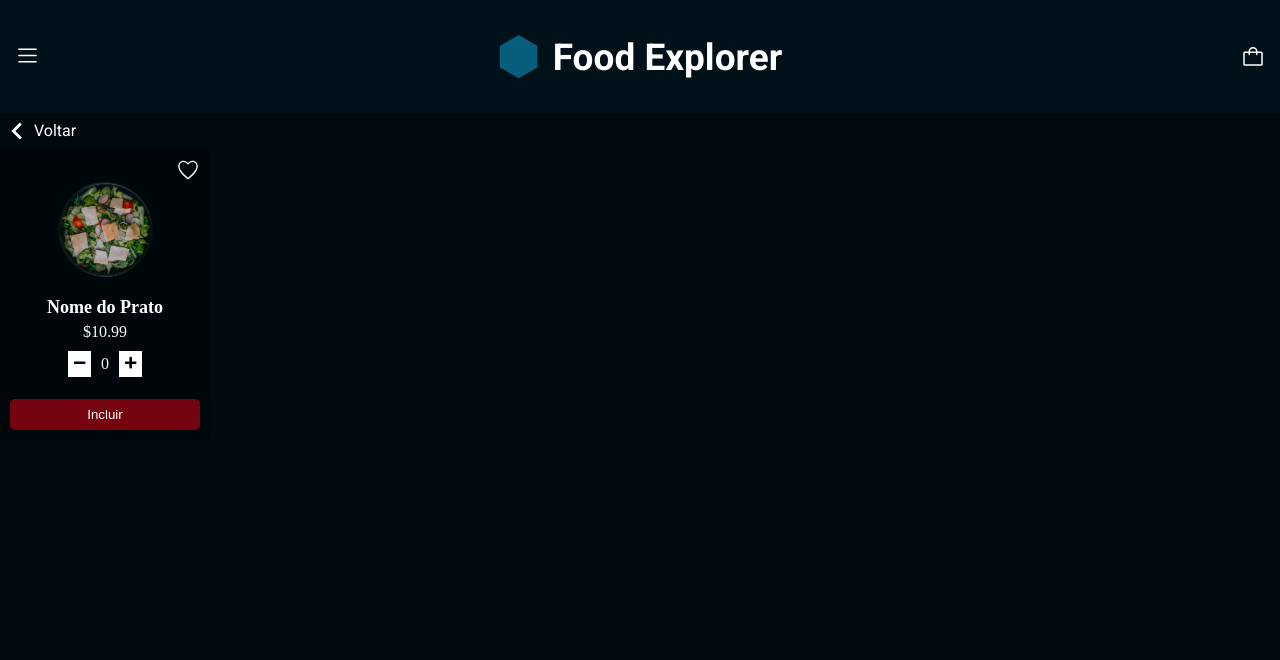
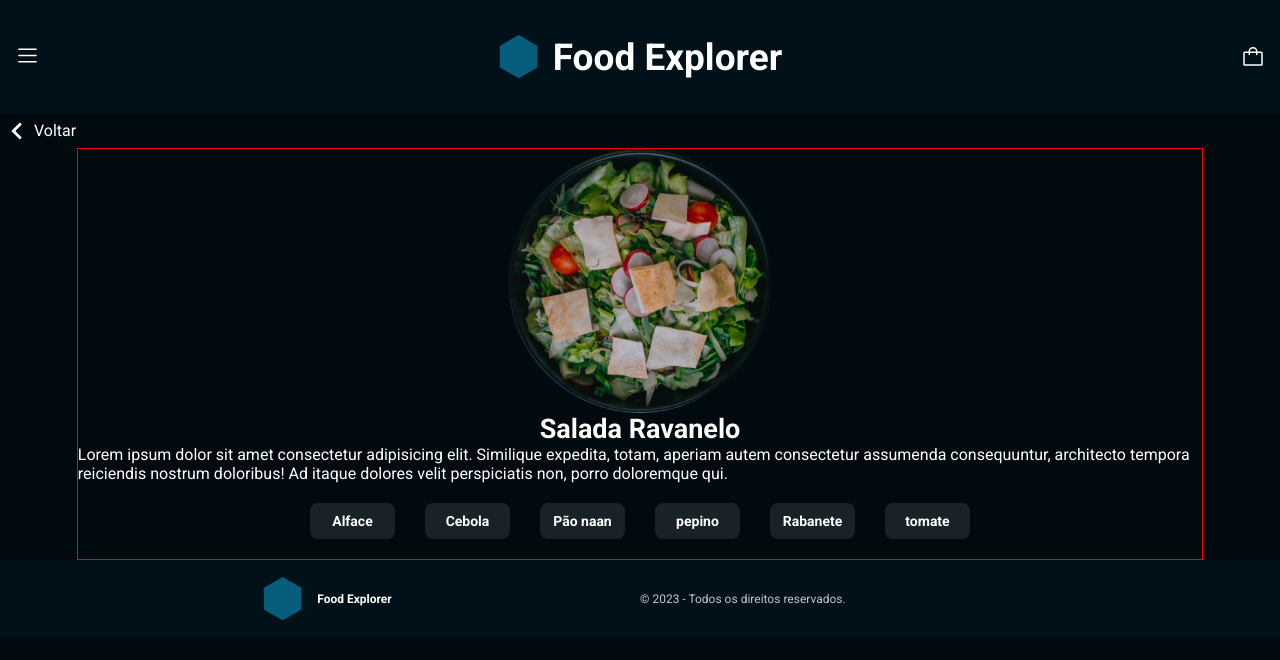
Before and after one commit to Guilhermecarvalho11/cardapio_frontend, a React (Vite) app: page /dishs in a window 1280 px wide. Shown: the top 660 px of the page. Built offline with nearby package versions, Linux system fonts and the light colour scheme.

Commit message:
create component in the Tags

```diff
--- a/src/components/ButtonIMG/styled.js
+++ b/src/components/ButtonIMG/styled.js
@@ -6,7 +6,7 @@ export const Container = styled.div`
 `;
 
 export const Button = styled.button`
-  background-color: ${({ theme }) => theme.COLORS.BACKGROUND_800};
+  background-color: ${({ theme }) => theme.COLORS.BACKGROUND_900};
   display: flex;
   justify-content: left;
   align-items: center;
@@ -17,6 +17,7 @@ export const Button = styled.button`
   gap: 10px;
   border-radius: 5px;
   color: white;
+  cursor: pointer;
 `;
 export const Title = styled.span`
   font-family: roboto;
--- /dev/null
+++ b/src/components/Tags/index.jsx
@@ -0,0 +1,14 @@
+/* eslint-disable react/prop-types */
+import { Container, TagsProducts } from "./styled";
+
+export function Tags({ ingredients }) {
+  return (
+    <Container>
+      {ingredients.map((itens) => (
+        <TagsProducts key={itens.id}>
+          <h1>{itens.name}</h1>
+        </TagsProducts>
+      ))}
+    </Container>
+  );
+}
--- /dev/null
+++ b/src/components/Tags/styled.js
@@ -0,0 +1,25 @@
+import styled from "styled-components";
+
+export const Container = styled.div`
+  display: flex;
+  flex-wrap: wrap;
+  justify-content: center;
+  width: 100%;
+  gap: 30px;
+  margin: 20px 0;
+`;
+
+export const TagsProducts = styled.div`
+  background-color: ${({ theme }) => theme.COLORS.BACKGROUND_1000};
+  display: flex;
+  justify-content: center;
+  padding: 10px;
+  border-radius: 8px;
+  width: 85px;
+
+  > h1 {
+    font-family: roboto;
+    font-size: 14px;
+    color: white;
+  }
+`;
--- a/src/pages/DescriptionDishs/index.jsx
+++ b/src/pages/DescriptionDishs/index.jsx
@@ -1,22 +1,39 @@
 import { Header } from "../../components/Header";
-import { Card } from "../../components/Cards";
 import { LinkButton } from "../../components/LinkButton";
+import { Footer } from "../../components/Footer";
 import { MdNavigateBefore } from "react-icons/md";
-import { CiHeart } from "react-icons/ci";
 
 import imageMeals from "../../assets/imageMeals.svg";
+import { Container, MealsDescription } from "./style";
+import { Tags } from "../../components/Tags";
 
 export function DescriptionDishs() {
+  const ingredient = [
+    { id: 1, name: "Alface" },
+    { id: 2, name: "Cebola" },
+    { id: 3, name: "Pão naan" },
+    { id: 4, name: "pepino" },
+    { id: 5, name: "Rabanete" },
+    { id: 6, name: "tomate" },
+  ];
   return (
     <>
       <Header />
       <LinkButton icons={MdNavigateBefore} title="Voltar" to="/" />
-      <Card
-        icon={<CiHeart />}
-        image={imageMeals}
-        name="Nome do Prato"
-        price={10.99}
-      />
+      <Container>
+        <MealsDescription>
+          <img src={imageMeals} />
+          <h1>Salada Ravanelo</h1>
+          <span>
+            Lorem ipsum dolor sit amet consectetur adipisicing elit. Similique
+            expedita, totam, aperiam autem consectetur assumenda consequuntur,
+            architecto tempora reiciendis nostrum doloribus! Ad itaque dolores
+            velit perspiciatis non, porro doloremque qui.
+          </span>
+          <Tags ingredients={ingredient} />
+        </MealsDescription>
+      </Container>
+      <Footer />
     </>
   );
 }
--- a/src/pages/DescriptionDishs/style.js
+++ b/src/pages/DescriptionDishs/style.js
@@ -0,0 +1,34 @@
+import styled from "styled-components";
+
+export const Container = styled.div`
+  display: flex;
+  flex-direction: column;
+  justify-content: center;
+  align-items: center;
+  width: 88%;
+  margin: 0 auto;
+  border: 1px solid red;
+`;
+
+export const MealsDescription = styled.div`
+  display: flex;
+  flex-direction: column;
+  align-items: center;
+  > img {
+    width: 264px;
+    height: 264;
+    border-radius: 50%;
+  }
+
+  > h1 {
+    font-family: roboto;
+    font-size: 27px;
+    color: white;
+  }
+
+  > span {
+    font-family: roboto;
+    font-size: 16px;
+    color: white;
+  }
+`;
--- a/src/pages/Details/index.jsx
+++ b/src/pages/Details/index.jsx
@@ -1,12 +1,9 @@
-// import { Home } from "../Home";
-import { NewDishs } from "../NewDishs";
-import { EditDish } from "../EditDishs";
+import { Home } from "../Home";
 
 export function Details() {
   return (
     <>
-      <NewDishs />
-      <EditDish />
+      <Home />
     </>
   );
 }
--- a/src/styles/theme.js
+++ b/src/styles/theme.js
@@ -1,5 +1,6 @@
 export default {
   COLORS: {
+    BACKGROUND_1000: "#192227",
     BACKGROUND_900: "#0D1D25",
     BACKGROUND_800: "#0D161B",
     BACKGROUND_700: "#001119",
```
